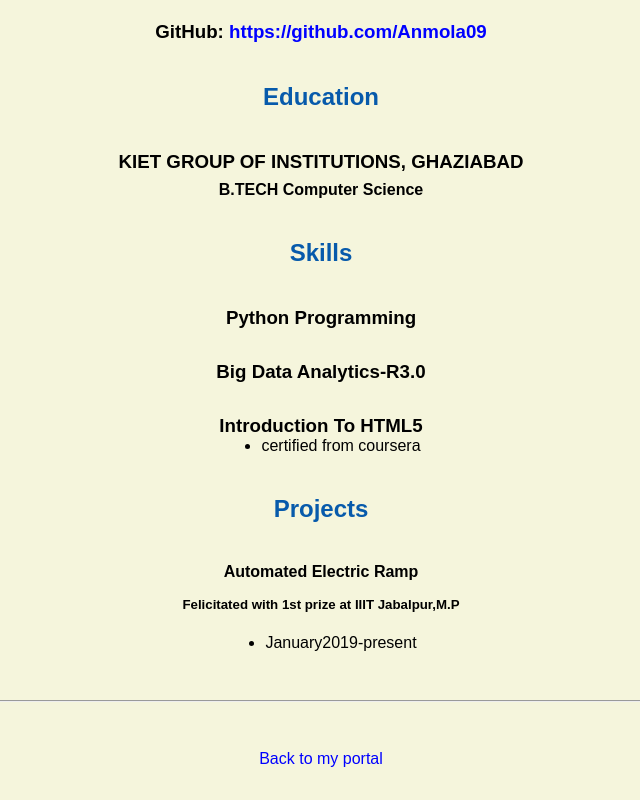
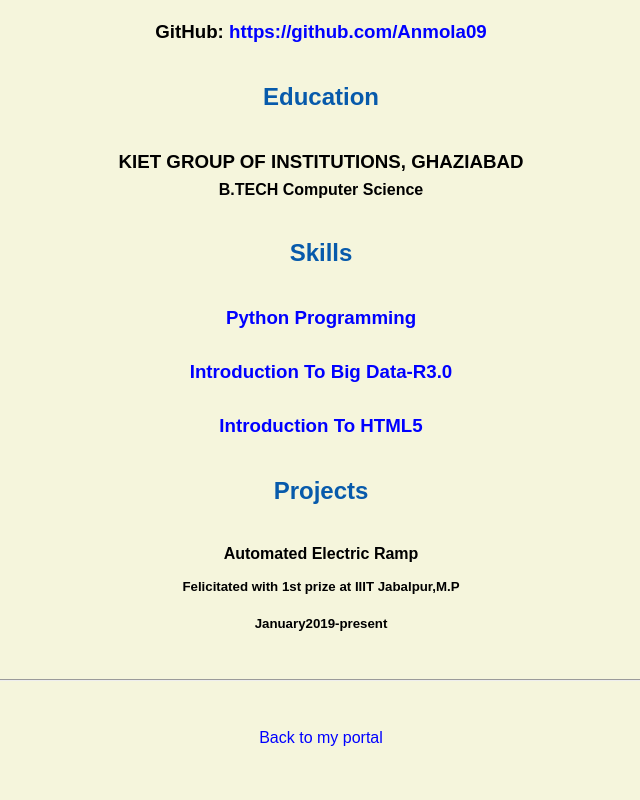
Before and after one commit to Anmola09/anmolaggarwal.github.io, a plain HTML site: page resume.html in a window 1280 px wide. Shown: the part 626-1426 px from the top of the page, without its empty margins (319-959 px from the left). After the commit the page ends 1405 px from the top, so only its background shows below. Drawn offline with Linux system fonts and the light colour scheme.

Commit message:
Update resume.html

```diff
--- a/resume.html
+++ b/resume.html
@@ -34,19 +34,15 @@
 
     <h2>Skills</h2>
 
-    <h3>Python Programming</h3>
-    <h3>Big Data  Analytics-R3.0</h3>
-    <h3>Introduction To HTML5</h3>
-      <ul>
-        <li>certified from coursera</li>
-      </ul>
+    <a href="coursera.org/verify/28GYWZJJHF4H"><h3>Python Programming</h3></a>
+   <a href="coursera.org/verify/RARUGT2YF327"> <h3> Introduction To Big Data-R3.0</h3></a>
+    <a href="coursera.org/verify/59L4NYNH5JC7"><h3>Introduction To HTML5</h3></a>
+
 
     <h2>Projects</h2>
     <h4>Automated Electric Ramp</h4>
     <h5>Felicitated with 1st prize at IIIT Jabalpur,M.P</h5>
-      <ul>
-        <li>January2019-present</li>
-      </ul>
+        <h5>January2019-present</h5>
   </body>
 
   <footer>
```
